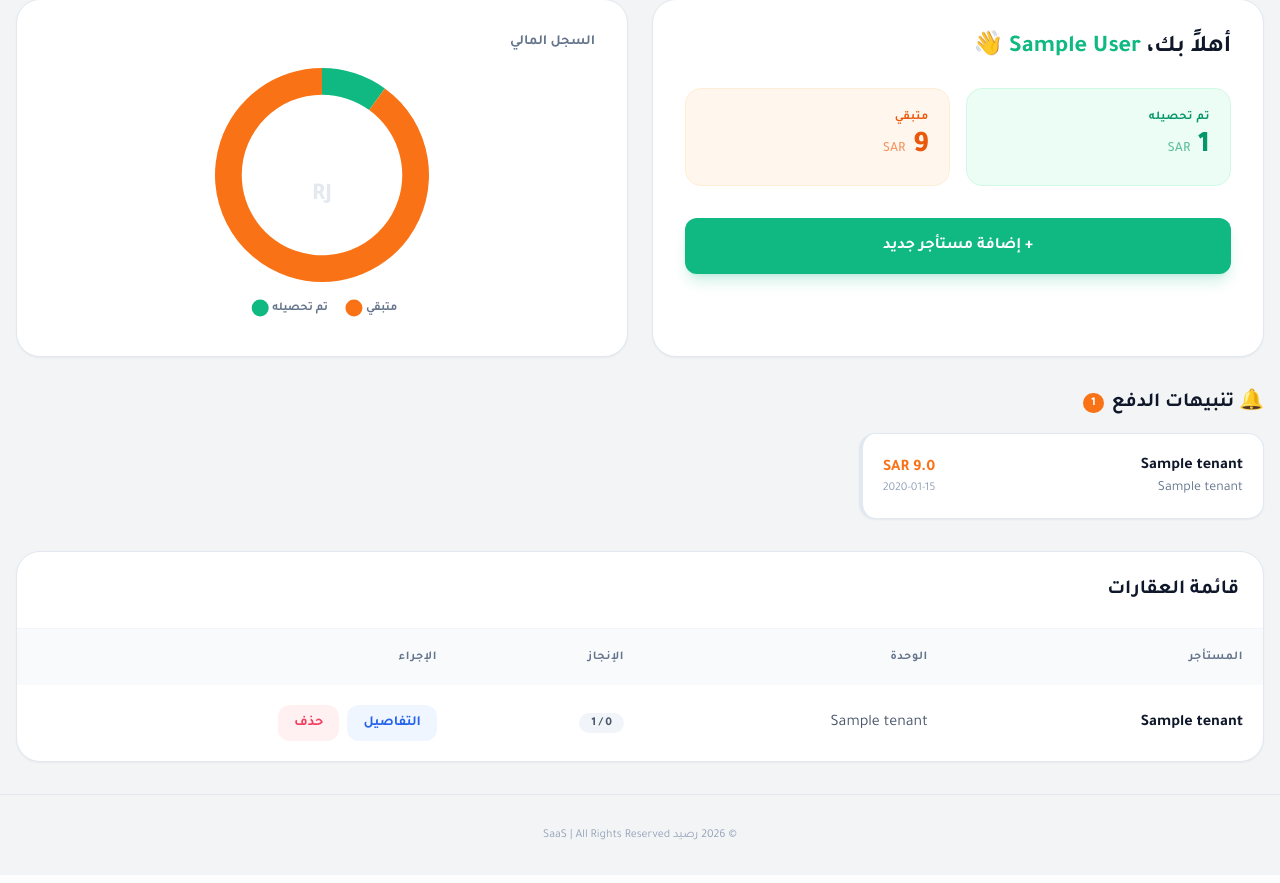
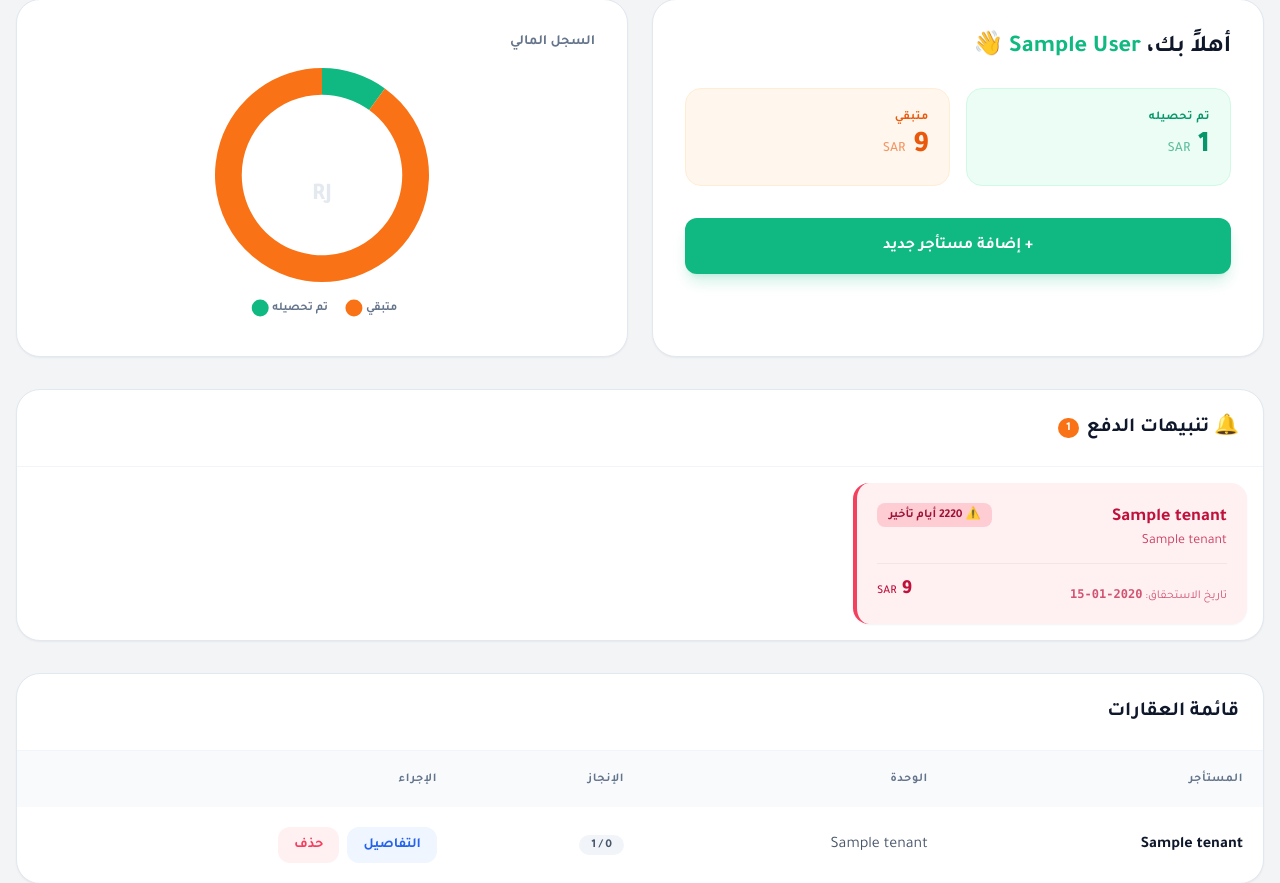
Before and after one commit to KhalidExe/Raseed, a Flask app: page /dashboard in a window 1280 px wide. Shown: the part 118-1001 px from the top of the page. Before the commit the page ends 958 px from the top, so only its background shows below. Run offline with Flask 3, Linux system fonts and the light colour scheme; a user stored in the database is signed in; tables that the repository leaves empty hold one stand-in row (values such as "Sample post"); some libraries are stand-ins or nearby versions.

Commit message:
Feat: Smart alerts UI & Fix gitignore for all DB files

```diff
--- a/database.py
+++ b/database.py
@@ -58,22 +58,37 @@ def get_dashboard_data(user_id):
             'completed_installments': completed_inst
         })
 
-    # 2. Get alerts (payments due within 15 days)
+    # 2. Get alerts (payments due within 15 days OR Overdue)
     today = datetime.today().date()
     warning_date = today + timedelta(days=15)
 
+    # نجلب الدفعات غير المكتملة والتي تاريخها اليوم أو قبل 15 يوم (يشمل المتأخرات)
     alerts_query = db.session.query(Installment, Tenant).join(Tenant).filter(
         Tenant.user_id == user_id,
         Installment.paid < Installment.amount,
         Installment.due_date <= warning_date
-    ).all()
+    ).order_by(Installment.due_date).all() # ترتيب حسب التاريخ
 
-    alerts_data = [{
-        'name': t.name,
-        'unit_name': t.unit_name,
-        'remaining': i.amount - i.paid,
-        'due_date': i.due_date.strftime('%Y-%m-%d')
-    } for i, t in alerts_query]
+    alerts_data = []
+    for i, t in alerts_query:
+        days_diff = (i.due_date - today).days
+
+        # تصنيف الحالة
+        if days_diff < 0:
+            status = 'overdue' # أحمر
+            days_label = abs(days_diff) # عدد أيام التأخير
+        else:
+            status = 'upcoming' # برتقالي
+            days_label = days_diff # عدد الأيام المتبقية
+
+        alerts_data.append({
+            'name': t.name,
+            'unit_name': t.unit_name,
+            'remaining': i.amount - i.paid,
+            'due_date': i.due_date.strftime('%Y-%m-%d'),
+            'status': status,      # overdue or upcoming
+            'days_diff': days_label # Number of days
+        })
 
     return tenant_data, alerts_data
 
--- a/templates/index.html
+++ b/templates/index.html
@@ -45,20 +45,46 @@
     </div>
 
     {% if alerts %}
-    <div class="mb-8">
-        <h3 class="text-xl font-bold text-slate-900 dark:text-white mb-4 flex items-center gap-2">
-            🔔 {{ texts['alerts'][lang] }} <span class="text-xs bg-brand-orange text-white px-2 py-0.5 rounded-full">{{ alerts|length }}</span>
-        </h3>
-        <div class="grid gap-4 md:grid-cols-2 lg:grid-cols-3">
+    <div class="bg-white dark:bg-slate-800 rounded-3xl border border-slate-200 dark:border-slate-700 shadow-sm overflow-hidden mb-8 transition-colors duration-300">
+        <div class="p-6 border-b border-slate-100 dark:border-slate-700/50">
+            <h3 class="text-xl font-bold text-slate-900 dark:text-white flex items-center gap-2">
+                🔔 {{ texts['alerts'][lang] }}
+                <span class="text-xs bg-brand-orange text-white px-2 py-0.5 rounded-full">{{ alerts|length }}</span>
+            </h3>
+        </div>
+
+        <div class="p-4 grid gap-4 md:grid-cols-2 lg:grid-cols-3">
             {% for alert in alerts %}
-            <div class="bg-white dark:bg-slate-800 p-5 rounded-2xl border-l-4 border-brand-orange shadow-sm dark:shadow-none border-y border-r border-slate-200 dark:border-slate-700 flex justify-between items-center transition-colors">
-                <div>
-                    <h4 class="font-bold text-slate-900 dark:text-white">{{ alert.name }}</h4>
-                    <p class="text-slate-500 text-sm">{{ alert.unit_name }}</p>
+            <div class="flex flex-col justify-between p-5 rounded-2xl border-l-4 shadow-sm transition-all
+                {% if alert.status == 'overdue' %}
+                    bg-rose-50 dark:bg-rose-900/10 border-rose-500 text-rose-700 dark:text-rose-300
+                {% else %}
+                    bg-orange-50 dark:bg-orange-900/10 border-orange-500 text-orange-700 dark:text-orange-300
+                {% endif %}">
+
+                <div class="flex justify-between items-start mb-2">
+                    <div>
+                        <h4 class="font-bold text-lg">{{ alert.name }}</h4>
+                        <p class="text-sm opacity-80">{{ alert.unit_name }}</p>
+                    </div>
+                    <div class="px-3 py-1 rounded-lg text-xs font-bold flex items-center gap-1
+                        {% if alert.status == 'overdue' %} bg-rose-200 dark:bg-rose-900/40 text-rose-800 dark:text-rose-200
+                        {% else %} bg-orange-200 dark:bg-orange-900/40 text-orange-800 dark:text-orange-200 {% endif %}">
+                        {% if alert.status == 'overdue' %}
+                            ⚠️ {{ alert.days_diff }} {{ 'أيام تأخير' if lang == 'ar' else 'days overdue' }}
+                        {% else %}
+                            ⏳ {{ 'خلال' if lang == 'ar' else 'in' }} {{ alert.days_diff }} {{ 'أيام' if lang == 'ar' else 'days' }}
+                        {% endif %}
+                    </div>
                 </div>
-                <div class="text-end">
-                    <p class="text-brand-orange font-bold">{{ alert.remaining }} SAR</p>
-                    <p class="text-slate-400 text-xs">{{ alert.due_date }}</p>
+
+                <div class="flex justify-between items-end border-t border-black/5 dark:border-white/10 pt-3 mt-1">
+                    <div class="text-xs opacity-70">
+                        {{ texts['due_date'][lang] }}: <span class="font-mono font-bold">{{ alert.due_date }}</span>
+                    </div>
+                    <div class="font-black text-xl">
+                        {{ "{:,.0f}".format(alert.remaining) }} <span class="text-xs font-medium">SAR</span>
+                    </div>
                 </div>
             </div>
             {% endfor %}
```
Also changed, not shown: 1 other file.
